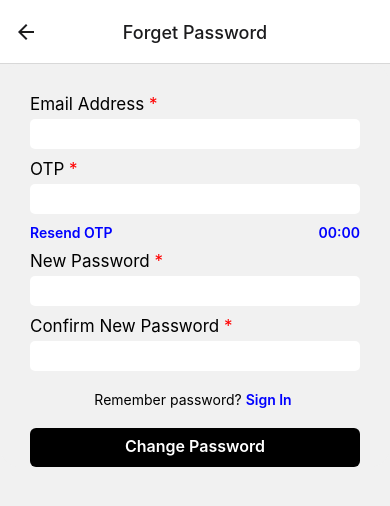
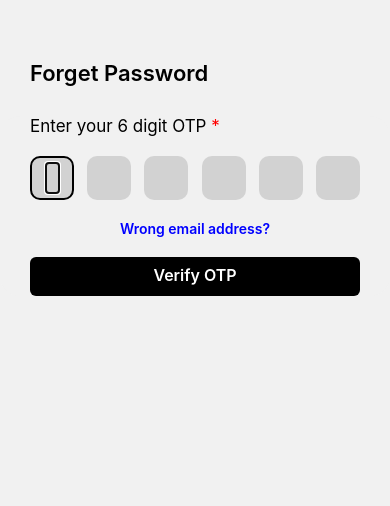
Before and after one commit to chuchrahimanshu/chatting, a React Native app in the folder frontend/: screen /ForgetPassword in a window 390 px wide. Shown: the top 506 px of the page. Built offline with nearby package versions, Linux system fonts and the light colour scheme.

Commit message:
Create OTP Field Component

```diff
--- a/frontend/App.js
+++ b/frontend/App.js
@@ -1,6 +1,6 @@
-import { StatusBar } from 'expo-status-bar';
+import { StatusBar } from "expo-status-bar";
 import { NavigationContainer } from "@react-navigation/native";
-import AuthNavigation from './navigations/AuthNavigation';
+import AuthNavigation from "./navigations/AuthNavigation";
 
 export default function App() {
   return (
--- /dev/null
+++ b/frontend/components/forms/OTPField.js
@@ -0,0 +1,26 @@
+import { forwardRef } from "react";
+import { styles } from "../../styles/auth.styles";
+import { TextInput, View } from "react-native";
+
+const OTPField = forwardRef((props, ref) => {
+  return (
+    <View
+      style={[
+        styles.otpBox,
+        props.activeOTPIndex === props.index
+          ? { borderWidth: 2, borderColor: "black" }
+          : null,
+      ]}>
+      <TextInput
+        style={styles.otpInput}
+        ref={ref}
+        onKeyPress={props.onKeyPress}
+        keyboardType="number-pad"
+        cursorColor="black"
+        value={props.value}
+      />
+    </View>
+  );
+});
+
+export default OTPField;
--- a/frontend/navigations/AuthNavigation.js
+++ b/frontend/navigations/AuthNavigation.js
@@ -11,7 +11,7 @@ const AuthNavigation = () => {
   return (
     <Stack.Navigator
       screenOptions={{
-        headerTitleAlign: "center",
+        headerShown: false,
       }}>
       <Stack.Screen
         name="SignUp"
--- a/frontend/screens/auth/ForgetPassword.js
+++ b/frontend/screens/auth/ForgetPassword.js
@@ -2,22 +2,53 @@ import { Pressable, SafeAreaView, Text, TextInput, View } from "react-native";
 import { styles } from "../../styles/auth.styles";
 import { Formik } from "formik";
 import { forgetPasswordValidationSchema } from "../../validators/auth.validator";
+import { useEffect, useRef, useState } from "react";
+import OTPField from "../../components/forms/OTPField";
 
 const ForgetPassword = ({ navigation }) => {
+  const inputRef = useRef(null);
+  const otpFields = new Array(6).fill("");
+
+  const [activeOTPIndex, setActiveOTPIndex] = useState(0);
+  const [OTP, setOTP] = useState([...otpFields]);
+
   const initialState = {
     email: "",
     password: "",
   };
 
   const handleFormSubmit = (values) => {};
-  const handleResendOTP = () => {};
 
   const handleSignInNavigation = () => {
     navigation.navigate("SignIn");
   };
 
+  const handleOTPChange = (key, index) => {
+    const updatedOTP = [...OTP];
+
+    console.log(updatedOTP);
+
+    if (key === "Backspace") {
+      if (updatedOTP[index] === "") {
+        setActiveOTPIndex(index - 1);
+      } else {
+        updatedOTP[index] = "";
+      }
+    } else {
+      setActiveOTPIndex(index + 1);
+      updatedOTP[index] = key;
+    }
+
+    setOTP([...updatedOTP]);
+  };
+
+  useEffect(() => {
+    inputRef.current?.focus();
+  }, [activeOTPIndex]);
+
   return (
     <SafeAreaView style={styles.container}>
+      <Text style={styles.header}>Forget Password</Text>
       <Formik
         initialValues={initialState}
         onSubmit={handleFormSubmit}
@@ -26,58 +57,33 @@ const ForgetPassword = ({ navigation }) => {
           <View style={styles.formContainer}>
             <View>
               <Text style={styles.label}>
-                Email Address <Text style={styles.required}>*</Text>
+                Enter your 6 digit OTP <Text style={styles.required}>*</Text>
               </Text>
-              <TextInput
-                style={styles.input}
-                value={values.email}
-                onChangeText={handleChange("email")}
-              />
-              <Text style={styles.label}>
-                OTP <Text style={styles.required}>*</Text>
-              </Text>
-              <TextInput
-                style={styles.input}
-                keyboardType="number-pad"
-                maxLength={6}
-                value={values.otp}
-                onChangeText={handleChange("otp")}
-              />
               <View style={styles.otpContainer}>
-                <Pressable onPress={handleResendOTP}>
-                  <Text style={styles.link}>Resend OTP</Text>
-                </Pressable>
-                <Text style={styles.link}>00:00</Text>
+                {otpFields.map((_, index) => (
+                  <OTPField
+                    key={index}
+                    ref={activeOTPIndex === index ? inputRef : null}
+                    onKeyPress={({ nativeEvent }) => {
+                      console.log(nativeEvent.key);
+                      handleOTPChange(nativeEvent.key, index);
+                    }}
+                    activeOTPIndex={activeOTPIndex}
+                    index={index}
+                    value={OTP[index]}
+                  />
+                ))}
               </View>
-              <Text style={styles.label}>
-                New Password <Text style={styles.required}>*</Text>
-              </Text>
-              <TextInput
-                style={styles.input}
-                value={values.newPassword}
-                onChangeText={handleChange("password")}
-              />
-              <Text style={styles.label}>
-                Confirm New Password <Text style={styles.required}>*</Text>
-              </Text>
-              <TextInput
-                style={styles.input}
-                value={values.confirmNewPassword}
-                onChangeText={handleChange("confirmPassword")}
-              />
               <View style={[styles.flexBetween, { alignSelf: "center" }]}>
-                <Text style={styles.navigateText}>
-                  Remember password?{" "}
-                  <Text style={styles.link} onPress={handleSignInNavigation}>
-                    Sign In
-                  </Text>{" "}
+                <Text style={styles.link} onPress={handleSignInNavigation}>
+                  Wrong email address?
                 </Text>
               </View>
               <View style={styles.buttonContainer}>
                 <Pressable
                   style={({ pressed }) => [pressed && styles.pressButton]}
                   onPress={handleSubmit}>
-                  <Text style={styles.buttonText}>Change Password</Text>
+                  <Text style={styles.buttonText}>Verify OTP</Text>
                 </Pressable>
               </View>
             </View>
--- a/frontend/screens/auth/SignIn.js
+++ b/frontend/screens/auth/SignIn.js
@@ -21,6 +21,7 @@ const SignIn = ({ navigation }) => {
 
   return (
     <SafeAreaView style={styles.container}>
+      <Text style={styles.header}>Sign In</Text>
       <Formik
         initialValues={initialState}
         onSubmit={handleFormSubmit}
--- a/frontend/screens/auth/SignUp.js
+++ b/frontend/screens/auth/SignUp.js
@@ -16,10 +16,13 @@ const SignUp = ({ navigation }) => {
     navigation.navigate("SignIn");
   };
 
-  const handleFormSubmit = (values) => {};
+  const handleFormSubmit = (values) => {
+    console.log(values);
+  };
 
   return (
     <SafeAreaView style={styles.container}>
+      <Text style={styles.header}>Sign Up</Text>
       <Formik
         initialValues={initialState}
         onSubmit={handleFormSubmit}
--- a/frontend/styles/auth.styles.js
+++ b/frontend/styles/auth.styles.js
@@ -7,10 +7,17 @@ export const styles = StyleSheet.create({
     justifyContent: "flex-start",
     backgroundColor: "#f1f1f1",
   },
+  header: {
+    marginBottom: 30,
+    paddingTop: 60,
+    alignSelf: "flex-start",
+    paddingHorizontal: 30,
+    fontSize: 22,
+    fontWeight: "600",
+  },
   formContainer: {
     backgroundColor: "#f1f1f1",
     paddingHorizontal: 30,
-    paddingTop: 30,
     borderRadius: 20,
     width: "100%",
   },
@@ -75,8 +82,21 @@ export const styles = StyleSheet.create({
     justifyContent: "space-between",
   },
   otpContainer: {
+    marginTop: 20,
+    marginBottom: 10,
     flexDirection: "row",
-    marginBottom: 10,
     justifyContent: "space-between",
   },
+  otpBox: {
+    height: 44,
+    width: 44,
+    borderRadius: 10,
+    backgroundColor: "#d2d2d2",
+    alignItems: "center",
+    justifyContent: "center",
+  },
+  otpInput: {
+    fontSize: 25,
+    width: 13,
+  },
 });
```
